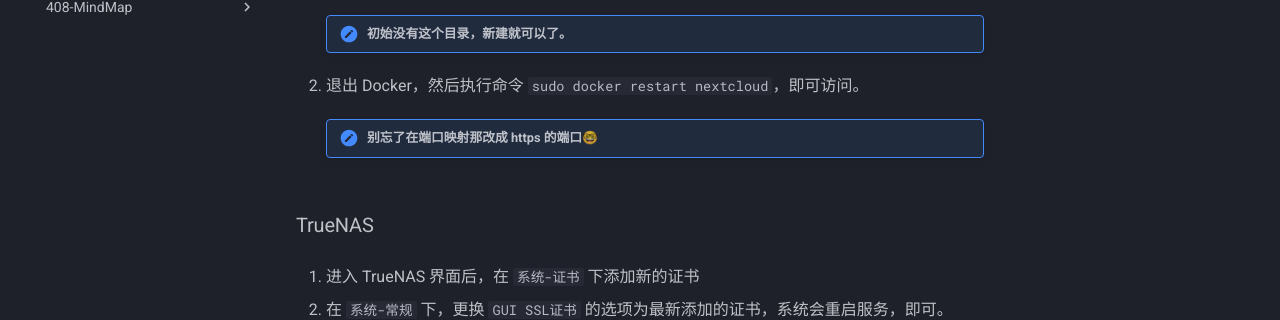
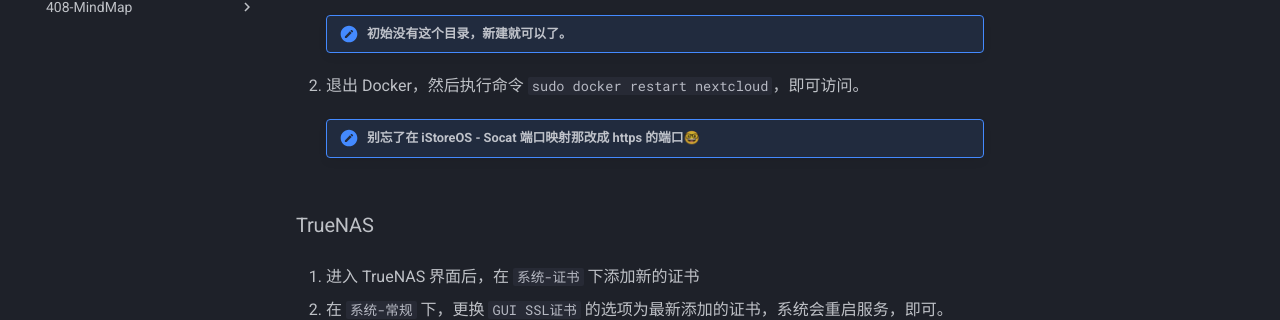
Before and after one commit to Haohahahaha/cs, an MkDocs documentation site: the page built from docs/Server/ssl-update.md, in a window 1280 px wide and 1387 px high. Shown: the part 547-867 px from the top of the window. Built offline with MkDocs 1.6.1 and Material for MkDocs 9.7.7, drawn with Linux system fonts in a browser that asks for light colours.

Commit message:
2025-02-12_21:28:49 update

```diff
--- a/docs/Server/ssl-update.md
+++ b/docs/Server/ssl-update.md
@@ -16,7 +16,7 @@
 
 2. 退出 Docker，然后执行命令 `sudo docker restart nextcloud`，即可访问。
 
-    !!! note "别忘了在端口映射那改成 https 的端口🤓"
+    !!! note "别忘了在 iStoreOS - Socat 端口映射那改成 https 的端口🤓"
 
 ### TrueNAS
 
```
